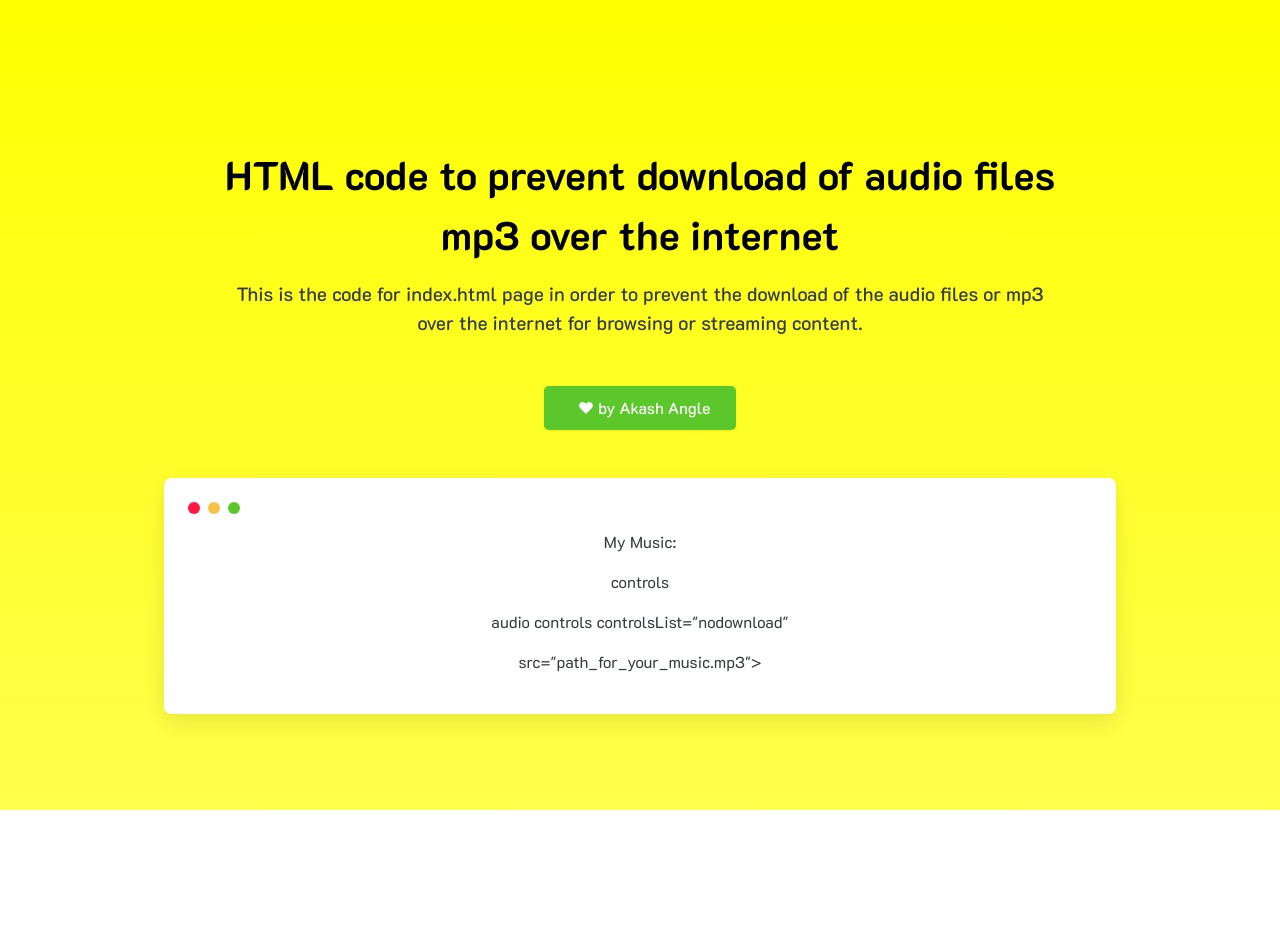
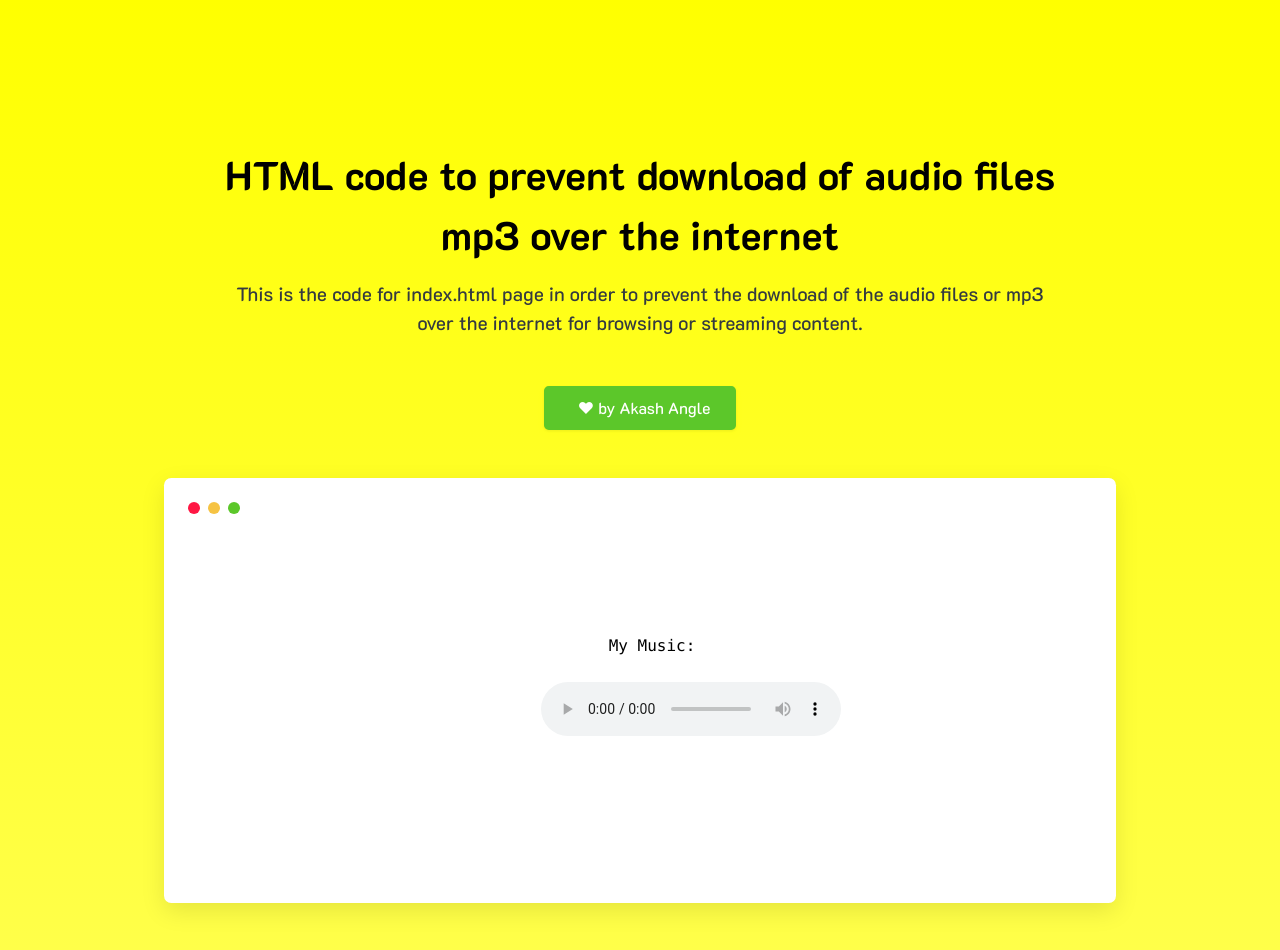
Before and after one commit to akupedia/mp3dang, a plain HTML site: page index.html in a window 1280 px wide. Before the commit the page ends 810 px from the top, so only its background shows below. Drawn offline with Linux system fonts and the light colour scheme.

Commit message:
Update index.html

```diff
--- a/index.html
+++ b/index.html
@@ -4,7 +4,7 @@
     <!-- Required meta tags -->
     <meta charset="utf-8">
     <meta name="viewport" content="width=device-width, initial-scale=1, shrink-to-fit=no">
-    <title>Kunal Music</title>
+    <title>How to prevent download for audio files or mp3 over the internet</title>
 
 
     <!--Google font-->
@@ -38,15 +38,15 @@
                         <div class="orange"></div>
                         <div class="green"></div>
                     </div>
-
-            <p><center><figure>
-    <figcaption>My Music:</figcaption></p>
-        <p><audio</p>
-        <p>controls</p>
-        <p>audio controls controlsList="nodownload"</p>
-        <p>src="path_for_your_music.mp3"></p>
-    <p></audio></p>
-           </figure></center></p>
+                  <pre class="language-html line-numbers"><code class="language-html">
+            <center><figure>
+    <figcaption>My Music:</figcaption>
+        <audio
+        controls
+        audio controls controlsList="nodownload"
+        src="path_for_your_music.mp3">
+    </audio>
+           </figure></center>
 
     </code></pre>
     </div>
```
